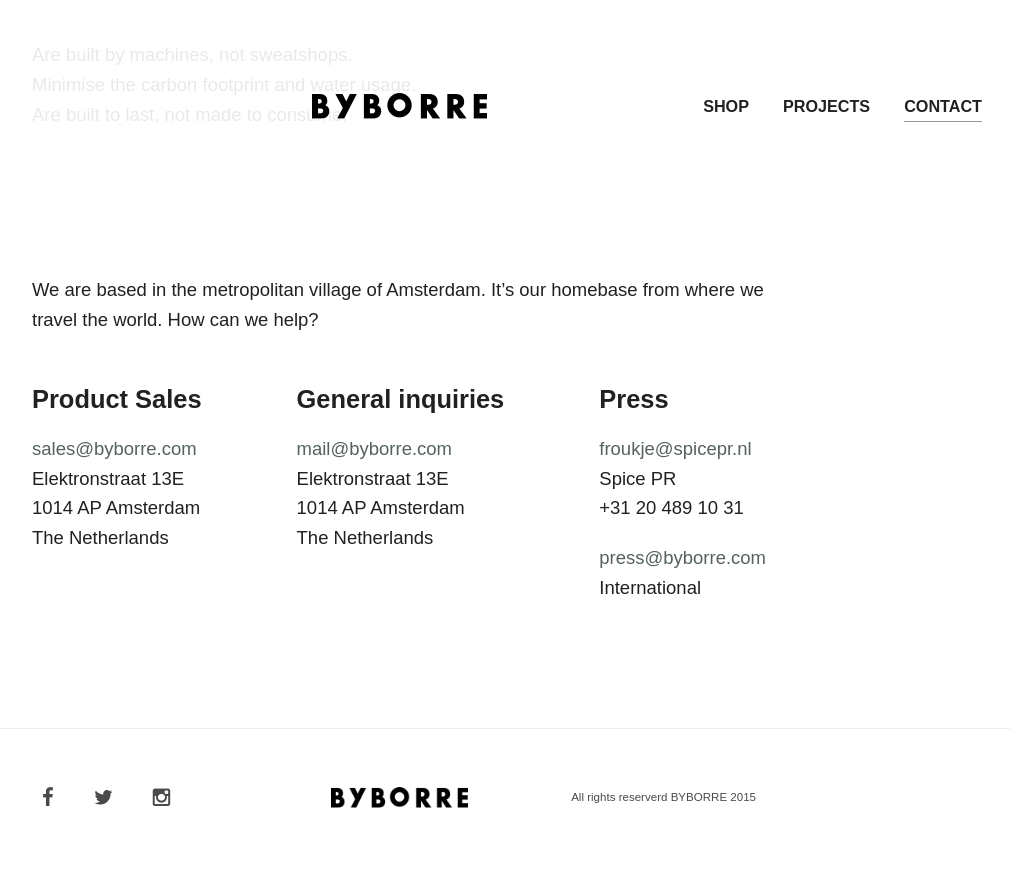
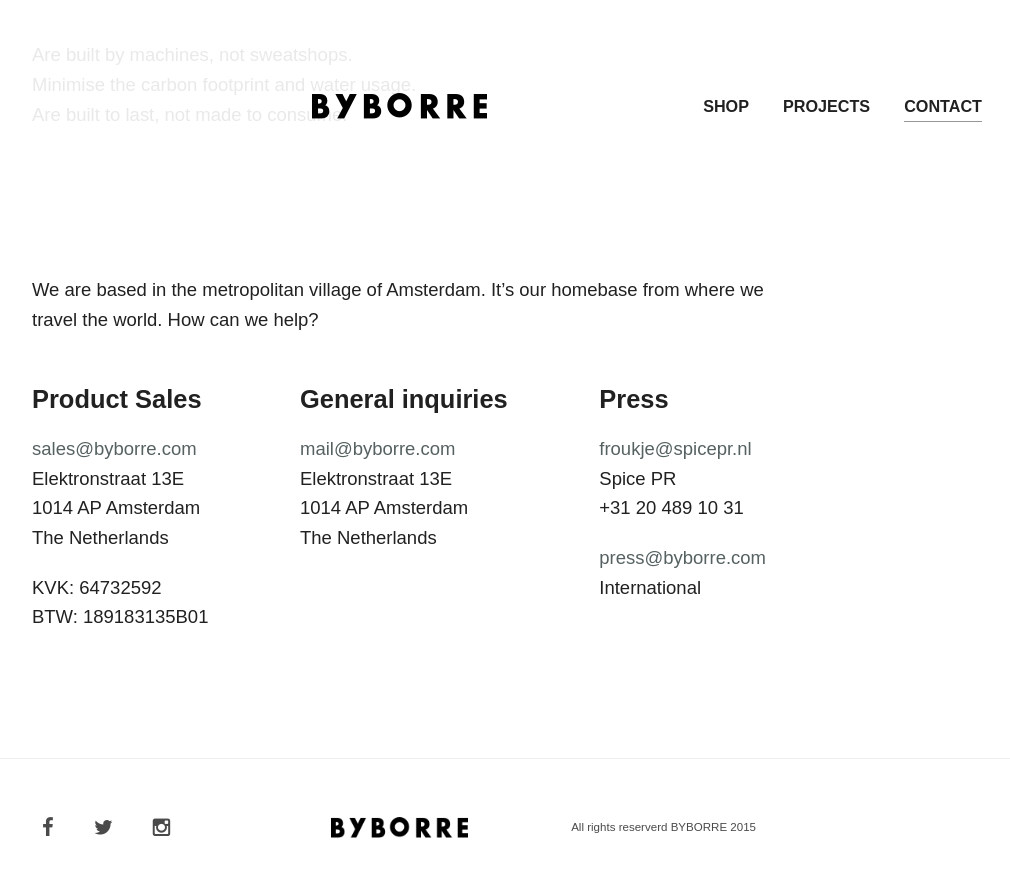
Before and after one commit to byborre/byborre.github.io, a Jekyll site: the page built from contact/index.html, in a window 1280 px wide and 900 px high, scrolled down 801 px. Shown: the top 877 px of the window, without its empty margins (241-1251 px from the left). Built offline with Jekyll 4.4.1, drawn with Linux system fonts in a browser that asks for light colours; some web fonts are replaced; Markdown is read by kramdown in place of the engine named in the settings; a script that is not in the unit is left out; comment, search, counter and statistics services are not loaded.

Commit message:
kvk + btw on contact page

```diff
--- a/contact/index.html
+++ b/contact/index.html
@@ -47,6 +47,10 @@
           1014 AP Amsterdam<br>
           The Netherlands
         </p>
+        <p>
+        KVK: 64732592<br>
+        BTW: 189183135B01
+        </p>
       </div>
       <!-- end .column -->
 
```
